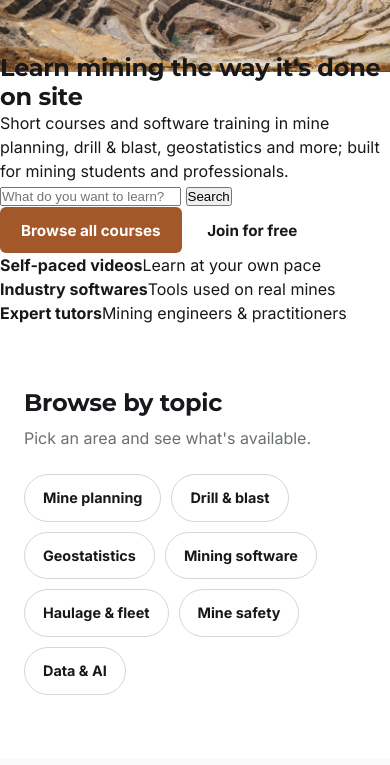
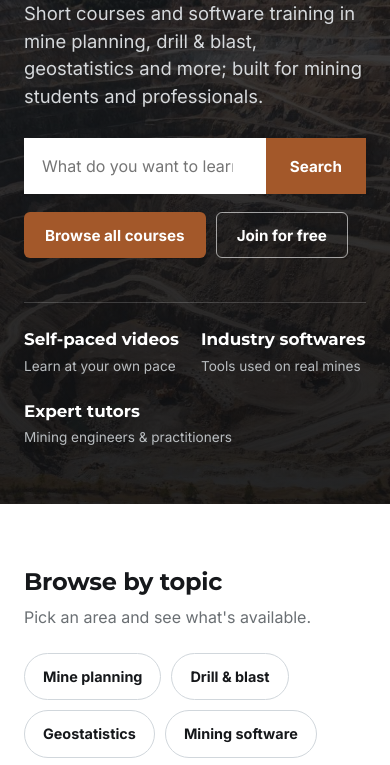
Before and after one commit to spalvikmining/spalvikmining.github.io, a plain HTML site: page index.html in a window 390 px wide. Shown: the part 260-1025 px from the top of the page. Drawn offline with Linux system fonts and the light colour scheme; no server answers.

Commit message:
Update site.css

```diff
--- a/site.css
+++ b/site.css
@@ -62,18 +62,29 @@ header{position:sticky;top:0;z-index:50;background:#fff;box-shadow:0 2px 4px rgb
   .auth .btn{width:100%}
 }
 
-/* ---------- Home hero (Udemy-style banner) ---------- */
-.hero{position:relative;height:440px;background:#333 center 40%/cover no-repeat}
-.hero .wrap{height:100%;display:flex;align-items:center}
-.hero-card{background:#fff;padding:32px;max-width:440px;box-shadow:0 2px 4px rgba(0,0,0,.08),0 4px 12px rgba(0,0,0,.1)}
-.hero-card h1{font-size:2.1rem;margin-bottom:12px}
-.hero-card p{color:var(--ink-2);margin-bottom:20px}
-.hero-card .btns{display:flex;gap:10px;flex-wrap:wrap}
+/* ---------- Home hero (full photo, text on top) ---------- */
+.hero{position:relative;color:#fff;background:#16181b center 45%/cover no-repeat;min-height:560px;display:flex;align-items:center}
+.hero::before{content:"";position:absolute;inset:0;background:linear-gradient(90deg,rgba(14,15,17,.92) 0%,rgba(14,15,17,.72) 45%,rgba(14,15,17,.2) 100%)}
+.hero .wrap{position:relative;width:100%;padding-top:72px;padding-bottom:72px}
+.hero-text{max-width:620px}
+.hero .eyebrow{font:700 .8rem var(--body);letter-spacing:.16em;text-transform:uppercase;color:#e8ab75;margin-bottom:16px}
+.hero h1{font-size:clamp(2.2rem,5vw,3.6rem);line-height:1.08;margin-bottom:18px}
+.hero h1 span{color:#e8ab75}
+.hero p.lead{font-size:1.15rem;color:#d6d9dc;margin-bottom:28px;max-width:540px}
+.hero-search{display:flex;background:#fff;max-width:540px;height:56px;margin-bottom:18px}
+.hero-search input{flex:1;border:0;padding:0 18px;font:inherit;font-size:1rem;outline:none;min-width:0;color:var(--ink)}
+.hero-search button{border:0;background:var(--copper);color:#fff;font:700 .95rem var(--body);padding:0 24px;cursor:pointer}
+.hero-search button:hover{background:var(--copper-d)}
+.hero .btns{display:flex;gap:10px;flex-wrap:wrap}
+.btn-ghost{border-color:rgba(255,255,255,.6);color:#fff;background:transparent}.btn-ghost:hover{background:rgba(255,255,255,.1)}
+.hero-stats{display:flex;gap:40px;flex-wrap:wrap;margin-top:44px;padding-top:24px;border-top:1px solid rgba(255,255,255,.18)}
+.hero-stats b{display:block;font-family:var(--display);font-size:1.05rem}
+.hero-stats span{font-size:.85rem;color:#b9bdc0}
 @media(max-width:700px){
-  .hero{height:auto;background-size:100% auto;background-position:center top;padding-top:62vw;background-color:#fff}
-  .hero .wrap{padding:0}
-  .hero-card{max-width:none;box-shadow:none;padding:24px}
-  .hero-card h1{font-size:1.7rem}
+  .hero{min-height:0;background-position:60% center}
+  .hero::before{background:linear-gradient(180deg,rgba(14,15,17,.75),rgba(14,15,17,.9))}
+  .hero .wrap{padding-top:56px;padding-bottom:56px}
+  .hero-stats{gap:22px}
 }
 
 /* ---------- Topic chips ---------- */
```
